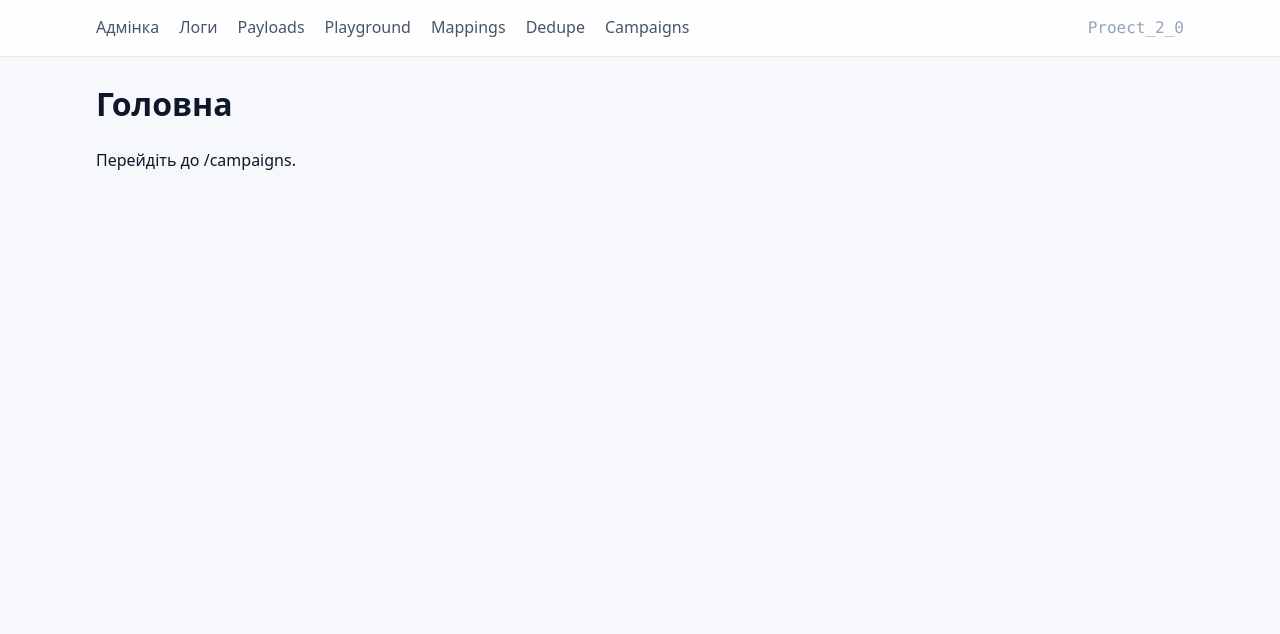
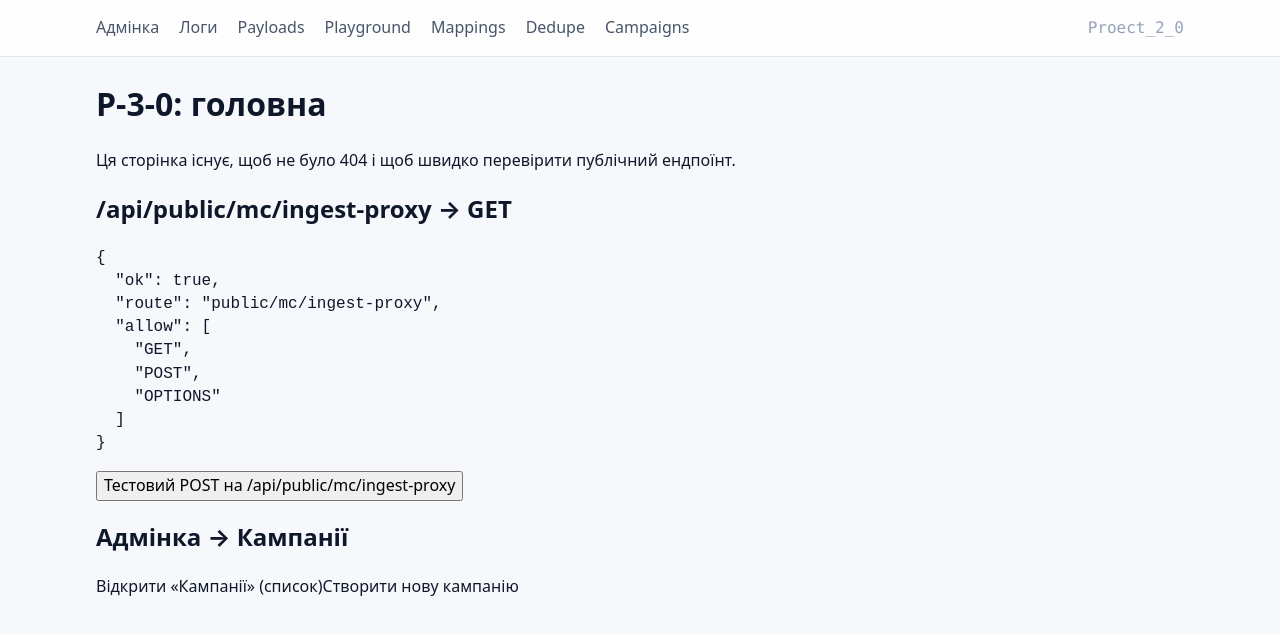
Before and after one commit to yurashko-ux/P-3-0, a Next.js app: page / in a window 1280 px wide. Shown: the top 634 px of the page. Built offline with nearby package versions, Linux system fonts and the light colour scheme.

Commit message:
Update page.tsx

```diff
--- a/app/page.tsx
+++ b/app/page.tsx
@@ -1,8 +1,74 @@
-export default function HomePage() {
+// app/page.tsx
+'use client';
+
+import { useState } from 'react';
+
+export default function Home() {
+  const [postResult, setPostResult] = useState<string>('');
+
+  async function testPost() {
+    setPostResult('Виконую POST…');
+    try {
+      const res = await fetch('/api/public/mc/ingest-proxy', {
+        method: 'POST',
+        headers: { 'content-type': 'application/json' },
+        body: JSON.stringify({ ping: true }),
+      });
+      const json = await res.json().catch(() => ({}));
+      setPostResult(`HTTP ${res.status} · ${JSON.stringify(json)}`);
+    } catch (e: any) {
+      setPostResult(`Помилка: ${String(e?.message || e)}`);
+    }
+  }
+
   return (
-    <main data-admin className="admin-shell">
-      <h1>Головна</h1>
-      <p>Перейдіть до <a className="a-nav is-active" href="/campaigns">/campaigns</a>.</p>
+    <main className="max-w-3xl mx-auto p-6 space-y-6">
+      <h1 className="text-4xl font-bold">P-3-0: головна</h1>
+      <p className="text-gray-500">
+        Ця сторінка існує, щоб не було 404 і щоб швидко перевірити публічний ендпоїнт.
+      </p>
+
+      <h2 className="text-xl font-semibold">/api/public/mc/ingest-proxy → GET</h2>
+      <pre className="bg-black text-green-400 p-4 rounded-xl overflow-auto">
+{`{
+  "ok": true,
+  "route": "public/mc/ingest-proxy",
+  "allow": [
+    "GET",
+    "POST",
+    "OPTIONS"
+  ]
+}`}
+      </pre>
+
+      <button
+        onClick={testPost}
+        className="px-4 py-2 rounded-md bg-neutral-900 text-white"
+      >
+        Тестовий POST на /api/public/mc/ingest-proxy
+      </button>
+      {postResult && (
+        <div className="text-sm text-gray-700 border rounded-md p-3">{postResult}</div>
+      )}
+
+      {/* НОВИЙ блок навігації */}
+      <div className="pt-6 border-t mt-6">
+        <h2 className="text-xl font-semibold mb-3">Адмінка → Кампанії</h2>
+        <div className="flex gap-3 flex-wrap">
+          <a
+            href="/admin/campaigns"
+            className="px-4 py-3 rounded-md bg-black text-white text-base"
+          >
+            Відкрити «Кампанії» (список)
+          </a>
+          <a
+            href="/admin/campaigns/new"
+            className="px-4 py-3 rounded-md border text-base"
+          >
+            Створити нову кампанію
+          </a>
+        </div>
+      </div>
     </main>
   );
 }
```
